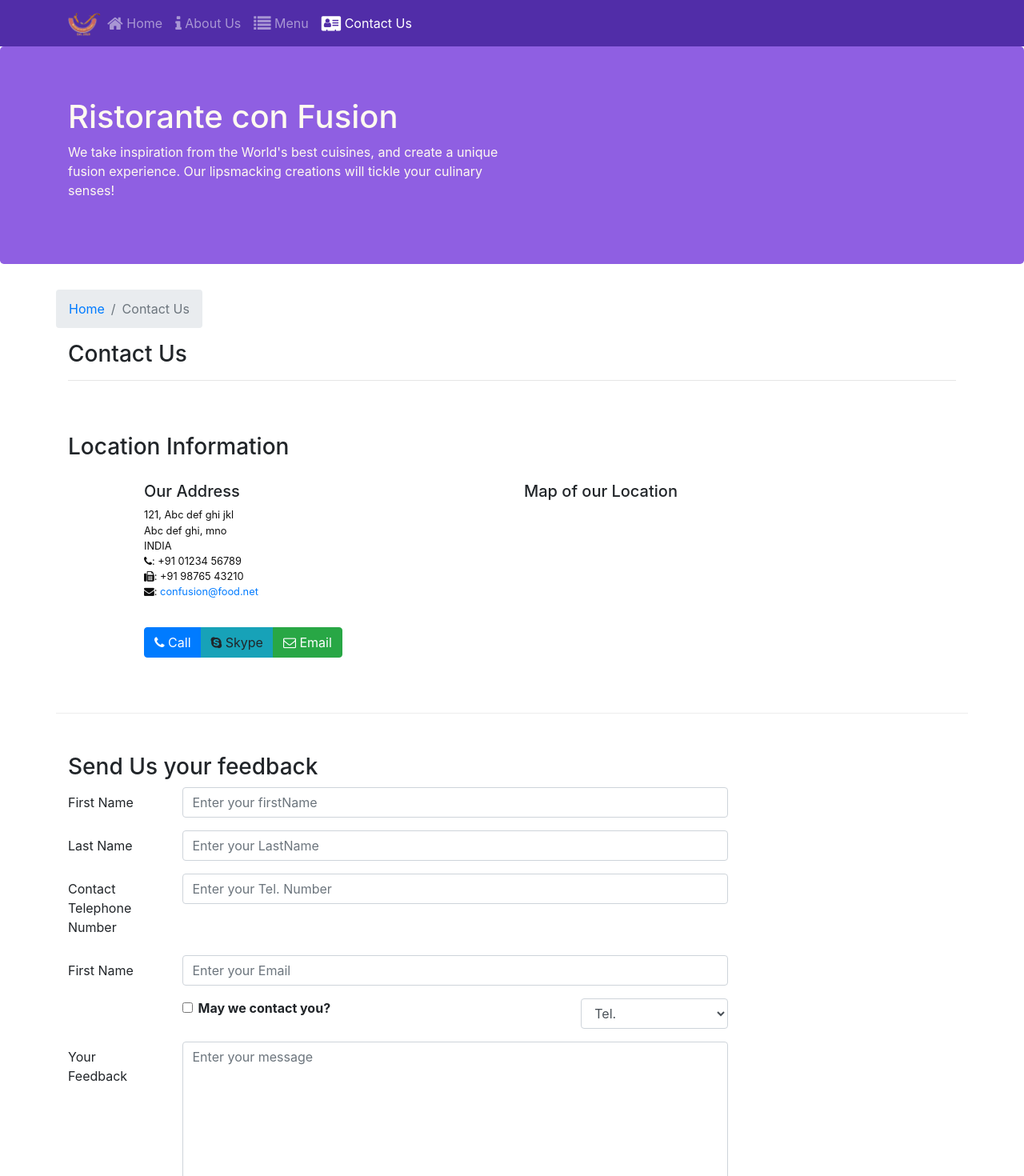
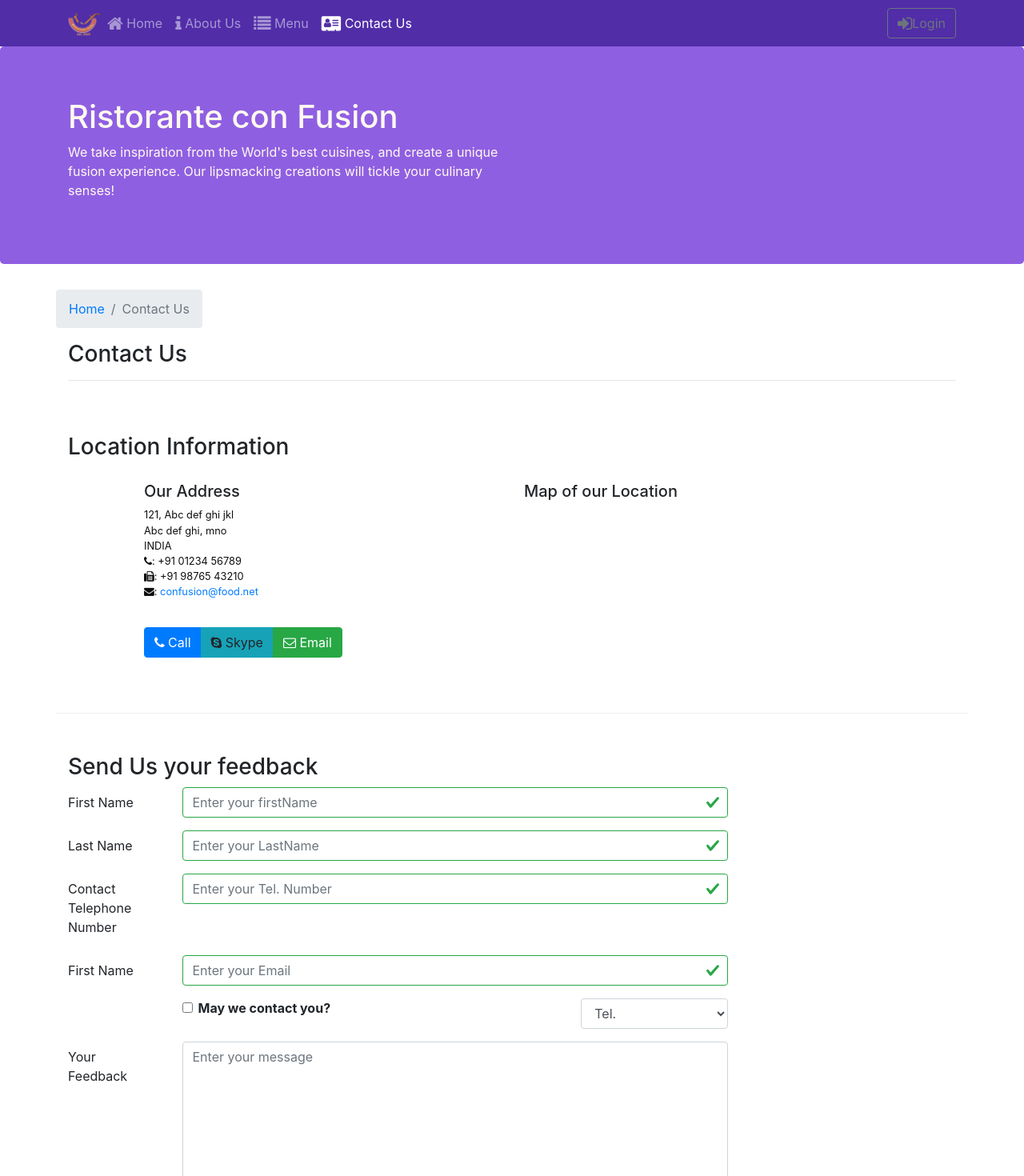
Before and after one commit to adityabajpai/Ristorante-Con-Fusion, a React (Create React App) app: page /contactus in a window 1280 px wide. Shown: the top 1470 px of the page at 80% size. Built offline with nearby package versions, Linux system fonts and the light colour scheme.

Commit message:
un-controlled forms

```diff
--- a/src/Components/ContactComponent.js
+++ b/src/Components/ContactComponent.js
@@ -1,5 +1,5 @@
 import React, {Component} from 'react';
-import {Breadcrumb, BreadcrumbItem, Button, Form, FormGroup, Label, Input, Col } from 'reactstrap';
+import {Breadcrumb, BreadcrumbItem, Button, Form, FormGroup, Label, Input, Col, FormFeedback } from 'reactstrap';
 import {Link } from 'react-router-dom';
 
 class Contact extends Component {
@@ -7,23 +7,66 @@
     constructor(props){
         super(props);
         this.state={
-            firstName:'',
-            lastName:'',
-            telnum:'',
-            email:'',
+            firstname: '',
+            lastname: '',
+            telnum: '',
+            email: '',
             agree: false,
-            contactType:'',
-            message:''
+            contactType: 'Tel.',
+            message: '',
+            touched: {
+                firstname: false,
+                lastname: false,
+                telnum: false,
+                email: false
+            }
         }
         this.handleSubmit = this.handleSubmit.bind(this);
         this.handleInputChange = this.handleInputChange.bind(this);
+        this.validate = this.validate.bind(this);
+        this.handleBlur = this.handleBlur.bind(this);
+    }
+
+    validate(firstname, lastname, telnum, email) {
+
+        const errors = {
+            firstname: '',
+            lastname: '',
+            telnum: '',
+            email: ''
+        };
+
+        if (this.state.touched.firstname && firstname.length < 3)
+            errors.firstname = 'First Name should be >= 3 characters';
+        else if (this.state.touched.firstname && firstname.length > 10)
+            errors.firstname = 'First Name should be <= 10 characters';
+
+        if (this.state.touched.lastname && lastname.length < 3)
+            errors.lastname = 'Last Name should be >= 3 characters';
+        else if (this.state.touched.lastname && lastname.length > 10)
+            errors.lastname = 'Last Name should be <= 10 characters';
+
+        const reg = /^\d+$/;
+        if (this.state.touched.telnum && !reg.test(telnum))
+            errors.telnum = 'Tel. Number should contain only numbers';
+
+        if (this.state.touched.email && email.split('').filter(x => x === '@').length !== 1)
+            errors.email = 'Email should contain a @';
+
+        return errors;
+    }
+
+    handleBlur = (field) => (evt) => {
+        this.setState({
+            touched: {...this.state.touched, [field]: true}
+        })
     }
 
     handleInputChange(event){
         const target = event.target;
         const value = target.type === 'checkbox' ? target.checked : target.value;
         const name = target.name;
-        alert(name)
+        // alert(name)
         this.setState({
             [name]: value
         })
@@ -35,6 +78,7 @@
     }
 
     render(){
+        const errors = this.validate(this.state.firstname, this.state.lastname, this.state.telnum, this.state.email);
         return(
             <div className="container">
                 <div className="row">
@@ -84,29 +128,37 @@
                             <FormGroup row>
                                 <Label htmlFor="firstName" md={2}>First Name</Label>
                                 <Col md={10}>
-                                    <Input type="text" id="firstName" name="firstName" placeholder="Enter your firstName"
-                                    value={this.state.firstName} onChange={this.handleInputChange}/>
+                                    <Input type="text" id="firstname" name="firstname" placeholder="Enter your firstName"
+                                    value={this.state.firstName} onChange={this.handleInputChange}
+                                    valid={errors.firstname === ''} invalid={errors.firstname !== ''} onBlur={this.handleBlur('firstname')}/>
+                                    <FormFeedback>{errors.firstname}</FormFeedback>
                                 </Col>
                             </FormGroup>
                             <FormGroup row>
                                 <Label htmlFor="lastName" md={2}>Last Name</Label>
                                 <Col md={10}>
-                                    <Input type="text" id="lastName" name="lastName" placeholder="Enter your LastName"
-                                    value={this.state.lastName} onChange={this.handleInputChange}/>
+                                    <Input type="text" id="lastname" name="lastname" placeholder="Enter your LastName"
+                                    value={this.state.lastName} onChange={this.handleInputChange}
+                                    valid={errors.lastname === ''} invalid={errors.lastname !== ''} onBlur={this.handleBlur('lastname')}/>
+                                    <FormFeedback>{errors.lastname}</FormFeedback>
                                 </Col>
                             </FormGroup>
                             <FormGroup row>
                                 <Label htmlFor="telnum" md={2}>Contact Telephone Number</Label>
                                 <Col md={10}>
                                     <Input type="tel" id="telnum" name="telnum" placeholder="Enter your Tel. Number"
-                                    value={this.state.telnum} onChange={this.handleInputChange}/>
+                                    value={this.state.telnum} onChange={this.handleInputChange}
+                                    valid={errors.telnum === ''} invalid={errors.telnum !== ''} onBlur={this.handleBlur('telnum')}/>
+                                    <FormFeedback>{errors.telnum}</FormFeedback>
                                 </Col>
                             </FormGroup>
                             <FormGroup row>
                                 <Label htmlFor="email" md={2}>First Name</Label>
                                 <Col md={10}>
                                     <Input type="email" id="email" name="email" placeholder="Enter your Email"
-                                    value={this.state.email} onChange={this.handleInputChange}/>
+                                    value={this.state.email} onChange={this.handleInputChange}
+                                    valid={errors.email === ''} invalid={errors.email !== ''} onBlur={this.handleBlur('email')}/>
+                                    <FormFeedback>{errors.email}</FormFeedback>
                                 </Col>
                             </FormGroup>
                             <FormGroup row>
@@ -120,7 +172,7 @@
                                     </FormGroup>
                                 </Col>
                                 <Col md={{size:3, offset:1}}>
-                                    <Input type="select" name="contactType"
+                                    <Input type="select" name="contactype"
                                     value={this.state.contactType} onChange={this.handleInputChange}>
                                         <option>Tel.</option>
                                         <option>Email</option>
--- a/src/Components/HeaderComponent.js
+++ b/src/Components/HeaderComponent.js
@@ -1,21 +1,38 @@
 import React, { Component } from 'react';
-import { Navbar, NavbarBrand, Nav, NavbarToggler, Collapse, NavItem, Jumbotron } from 'reactstrap';
+import { Navbar, NavbarBrand, Nav, NavbarToggler, Collapse, NavItem, Jumbotron, Button, Modal,ModalHeader, ModalBody, Form, FormGroup, Input, Label } from 'reactstrap';
 import {NavLink} from 'react-router-dom';
 
 class HeaderComponent extends Component {
   constructor(props){
     super(props);
     this.state = {
-      isNavOpen: false
+      isNavOpen: false,
+      isModalOpen: false
     };
 
     this.toggleNav = this.toggleNav.bind(this);
+    this.toggleModal = this.toggleModal.bind(this);
+    this.handleLogin = this.handleLogin.bind(this);
   }
 
   toggleNav(){
     this.setState({
       isNavOpen: !this.state.isNavOpen,
     });
+  }
+
+  toggleModal(){
+    this.setState({
+      isModalOpen: !this.state.isModalOpen
+    })
+  }
+
+  handleLogin(event) {
+    this.toggleModal();
+    alert("Username: " + this.username.value + " Password: " + this.password.value
+        + " Remember: " + this.remember.checked);
+    event.preventDefault();
+
   }
 
   render() {
@@ -50,6 +67,13 @@
                 </NavLink>
               </NavItem>
             </Nav>
+            <Nav className="ml-auto" navbar>
+              <NavItem>
+                <Button outline onClick={this.toggleModal}>
+                  <span className="fa fa-sign-in fa-lg"></span>Login
+                </Button>
+              </NavItem>
+            </Nav>
           </Collapse>
         </div>
       </Navbar>
@@ -63,6 +87,31 @@
                </div>
            </div>
        </Jumbotron>
+       <Modal isOpen={this.state.isModalOpen} toggle={this.toggleModal}>
+          <ModalHeader toggle={this.toggleModal}>Login</ModalHeader>
+          <ModalBody>
+            <Form onSubmit={this.handleLogin}>
+              <FormGroup>
+                <Label htmlFor="username">Username</Label>
+                <Input type="text" id="username" name="username"
+                  innerRef={(input) => this.username = input} />
+              </FormGroup>
+              <FormGroup>
+                <Label htmlFor="password">Password</Label>
+                <Input type="password" id="password" name="password"
+                  innerRef={(input) => this.password = input}  />
+              </FormGroup>
+              <FormGroup check>
+                <Label check>
+                  <Input type="checkbox" name="remember"
+                    innerRef={(input) => this.remember = input}  />
+                    Remember me
+                </Label>
+              </FormGroup>
+              <Button type="submit" value="submit" color="primary">Login</Button>
+            </Form>
+         </ModalBody>
+       </Modal>
     </React.Fragment>
     );
   }
```
